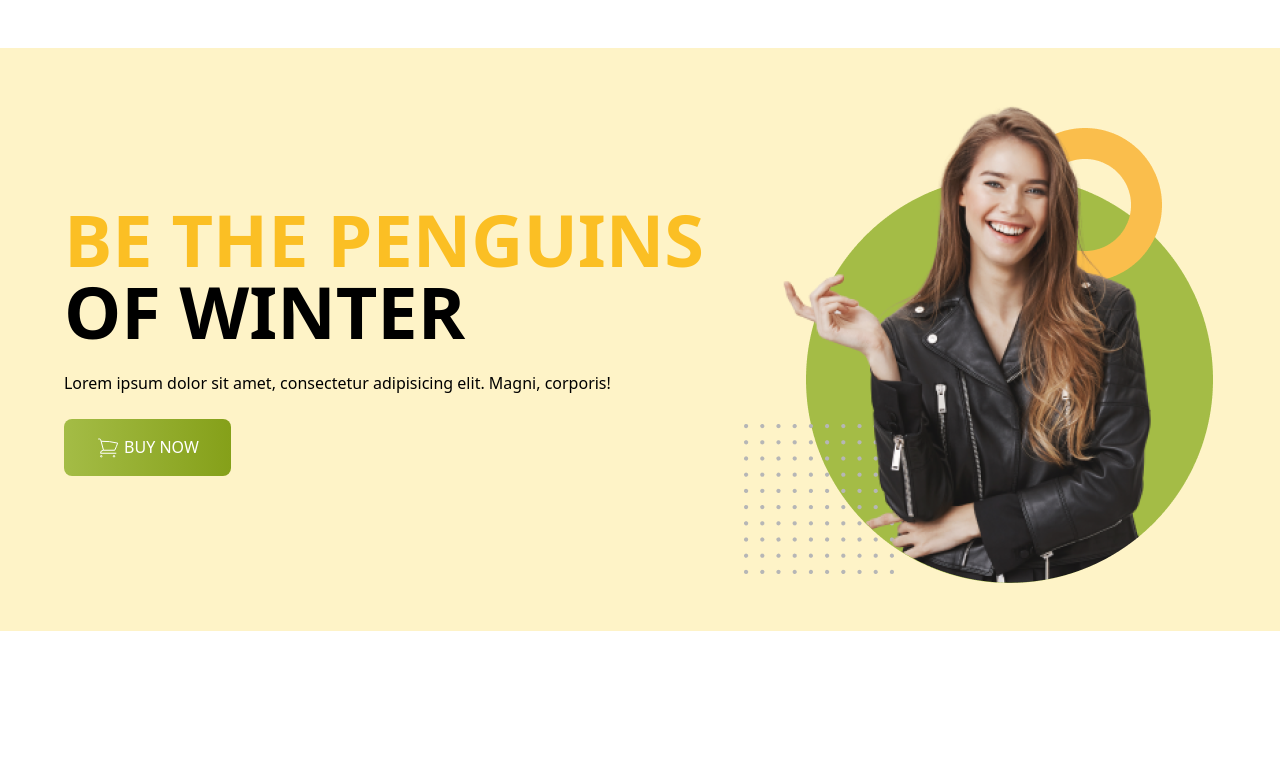
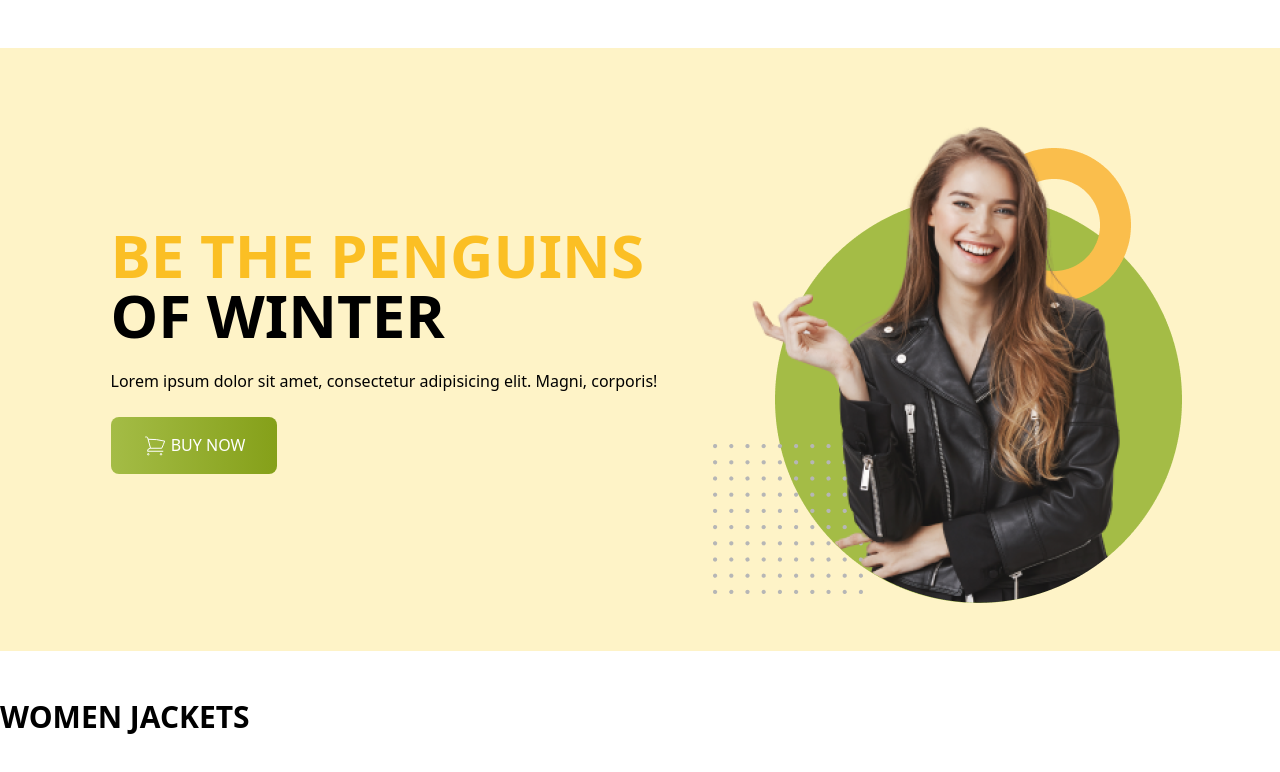
Before and after one commit to TurjoSerao/Penguine-fashion, a plain HTML site: page index.html in a window 1280 px wide. Drawn offline with nearby package versions, Linux system fonts and the light colour scheme.

Commit message:
added the second section

```diff
--- a/index.html
+++ b/index.html
@@ -11,9 +11,9 @@
 <body>
     <header class="bg-amber-100">
         <!-- Nav -->
-        <div class="container mx-auto py-12 flex justify-center items-center mt-12 gap-x-10">
-            <div class="space-y-6">
-                <h1 class="text-7xl font-semibold uppercase"><span class="text-amber-400">Be the Penguins </span><br> of Winter</h1>
+        <div class="container mx-auto py-12 md:flex justify-center items-center mt-12 gap-x-10">
+            <div class="space-y-6 px-4">
+                <h1 class="text-6xl font-semibold uppercase"><span class="text-amber-400">Be the Penguins </span><br> of Winter</h1>
                 <p>Lorem ipsum dolor sit amet, consectetur adipisicing elit. Magni, corporis!</p>
                 <button class="text-white py-4 px-8 rounded-lg uppercase bg-gradient-to-r from-[#A4BC46] to-[#85A019]">
                     <svg xmlns="http://www.w3.org/2000/svg" fill="none" viewBox="0 0 24 24" strokeWidth={1.5} stroke="currentColor" class="w-6 h-6 inline">
@@ -22,12 +22,14 @@
                     Buy Now</button>
             </div>
             <div>
-                <img src="images/model.png" alt="">
+                <img class="w-3/4 md:w-full pt-5" src="images/model.png" alt="">
             </div>
         </div>
     </header>
-    <main>
-
+    <main class="">
+        <section class="mt-12 container mx-auto">
+            <h2 class="text-3xl font-semibold uppercase">Women Jackets</h2>
+        </section>
     </main>
     <footer>
 
```
